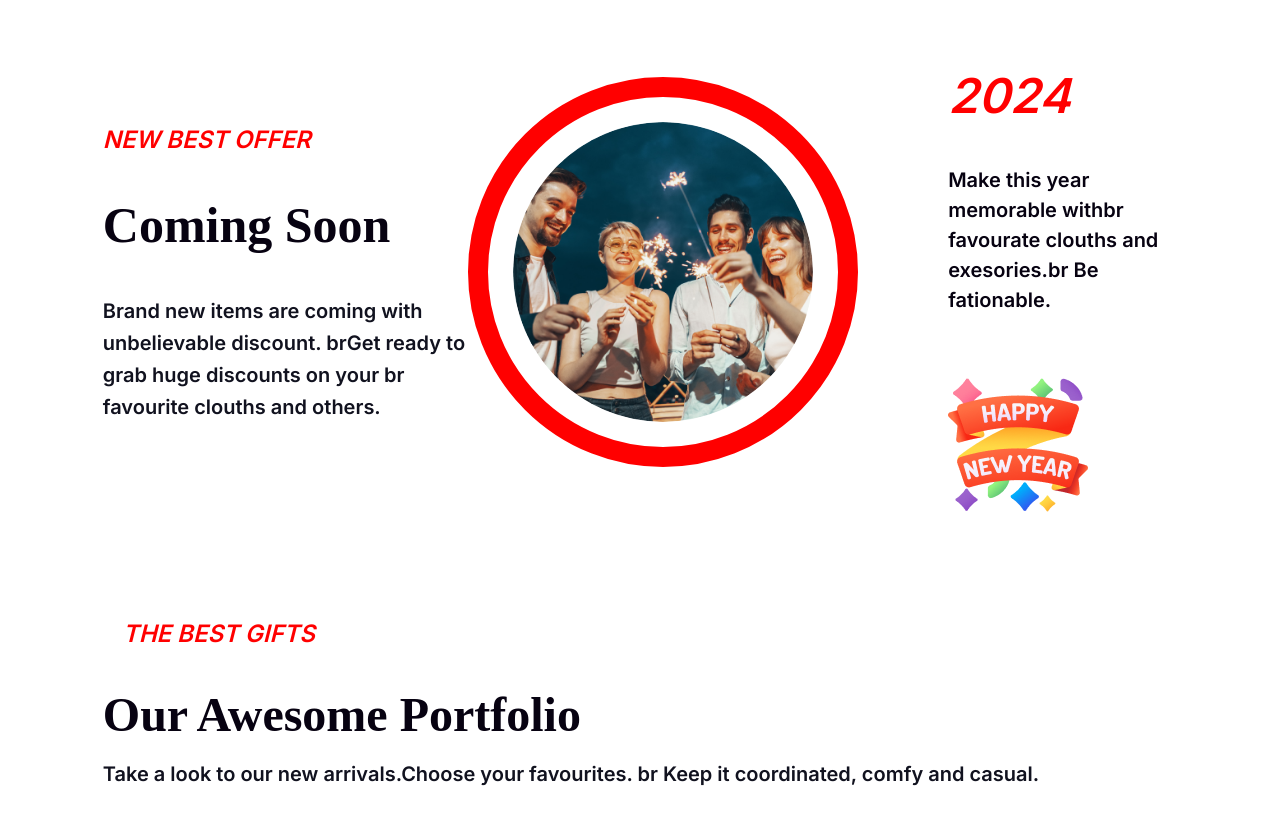
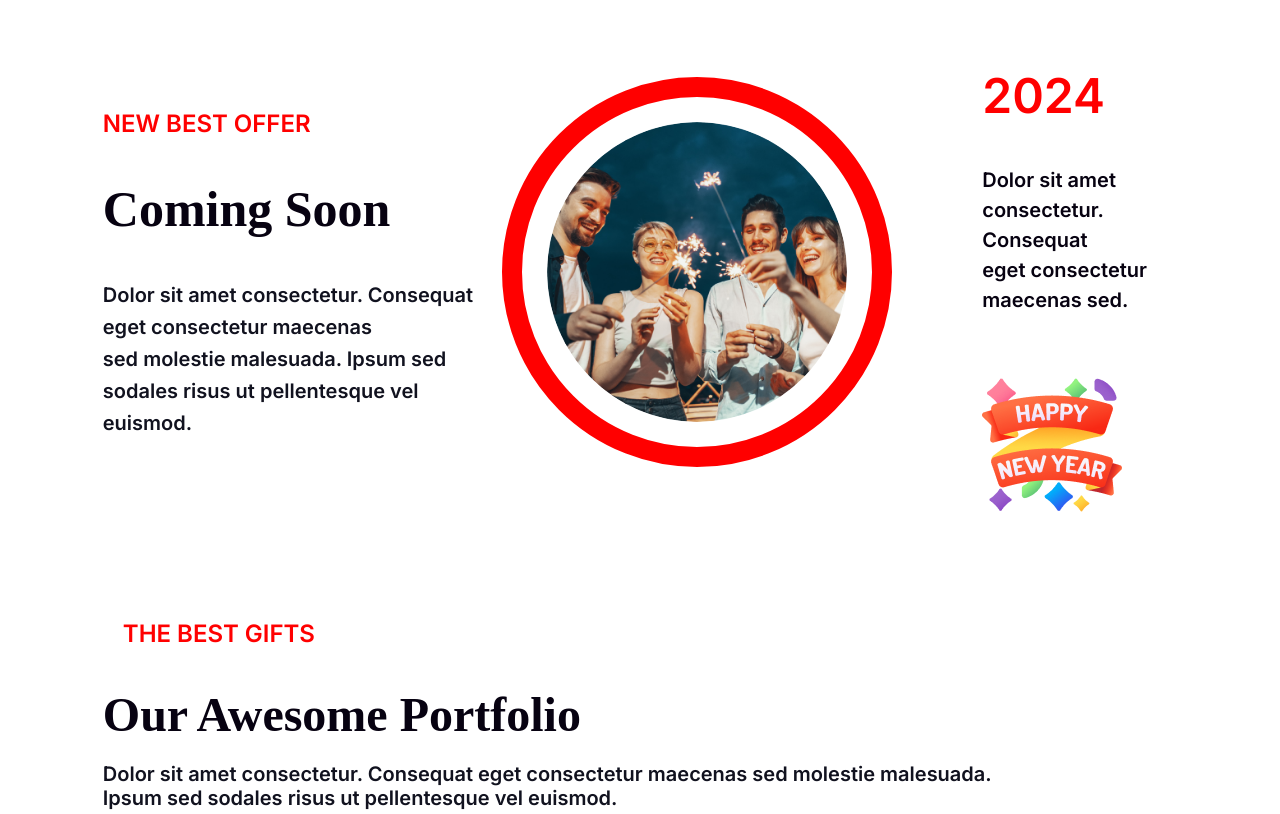
Before and after one commit to Tariqul911/b9-a1, a plain HTML site: page index.html in a window 1280 px wide. Shown: the part 2940-3754 px from the top of the page. Drawn offline with Linux system fonts and the light colour scheme.

Commit message:
added text

```diff
--- a/index.html
+++ b/index.html
@@ -63,18 +63,14 @@
                 Coming Soon
             </h1>
             <p>
-            Brand new items are coming with unbelievable discount.
-            brGet ready to grab huge discounts on your br favourite
-            clouths and others.
+                Dolor sit amet consectetur. Consequat eget  consectetur maecenas<br> sed molestie malesuada. Ipsum sed sodales risus ut pellentesque vel euismod.
             </p>
         </div>
             <img src="images/resources/Ellipse 1.png" alt="">
         <div class="round-last">
             <h1>2024</h1>
             <p>
-            Make this year memorable withbr
-            favourate clouths and exesories.br
-            Be fationable.
+                Dolor sit amet consectetur. Consequat <br>eget consectetur maecenas sed.
             </p>
             <img src="images/resources/Group 96.png" alt="">
         </div>
@@ -85,8 +81,7 @@
                 <h3>THE BEST GIFTS</h3>
                 <h1>Our Awesome Portfolio</h1>
                 <p>
-                Take a look to our new arrivals.Choose your favourites. br
-                Keep it coordinated, comfy and casual.
+                    Dolor sit amet consectetur. Consequat eget consectetur maecenas sed molestie malesuada. <br>Ipsum sed sodales risus ut pellentesque vel euismod.
                 </p>
             </div>
             <div class="all-imges">
--- a/styles/style.css
+++ b/styles/style.css
@@ -159,7 +159,6 @@ font-weight: 700;
     color: #F00;
     font-family: Inter;
     font-size: 24px;
-    font-style: italic;
     font-weight: 500;
 }
 
@@ -199,7 +198,6 @@ font-weight: 700;
     color: #F00;
     font-family: Inter;
     font-size: 48px;
-    font-style: italic;
     font-weight: 700;
 }
 
@@ -291,7 +289,6 @@ font-weight: 700;
     color: #F00;
     font-family: Inter;
     font-size: 24px;
-    font-style: italic;
     font-weight: 500;
     margin: 20px;
 }
```
